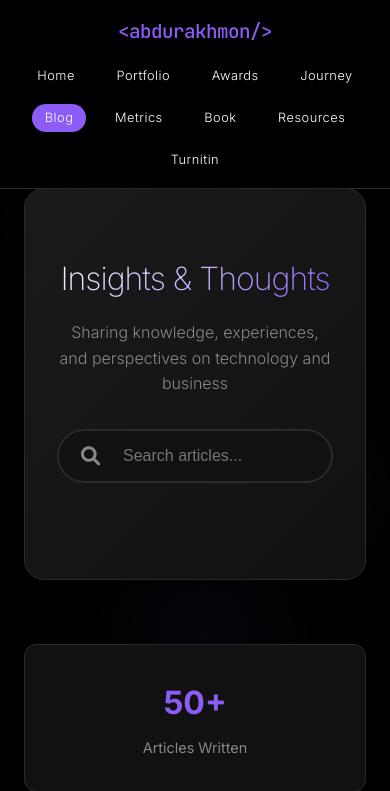
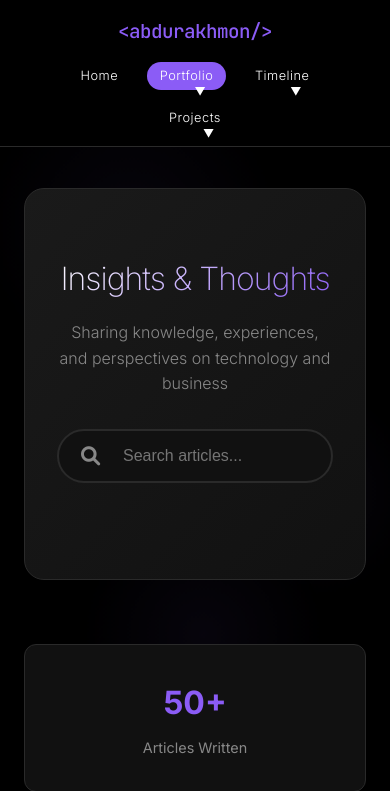
Before and after one commit to Mukhammad-develop/mkhmd, a Django app: page /blog/ in a window 390 px wide. Shown: the top 791 px of the page. Run offline with Django 5.2, Linux system fonts and the light colour scheme.

Commit message:
feat: Reorganize navigation menu with grouped dropdowns
🎨 Navigation Restructure:
- Portfolio dropdown: Portfolio, Awards, Journey, Blog
- Timeline dropdown: Metrics, Book
- Projects dropdown: Resources, Turnitin

✨ UI Enhancements:
- Added elegant dropdown menus with hover effects
- Maintained active state highlighting for grouped items
- Clean, minimal design with backdrop blur
- Responsive dropdown positioning

🎯 User Experience:
- Reduced navigation clutter from 9 items to 4 main sections
- Logical grouping of related content
- Smooth hover animations and transitions
- Consistent with existing design language

```diff
--- a/website/templates/website/base.html
+++ b/website/templates/website/base.html
@@ -138,6 +138,52 @@
         .nav-links a.active {
             background: var(--primary-purple);
             color: var(--pure-white);
+        }
+
+        /* Dropdown menu styles */
+        .dropdown {
+            position: relative;
+        }
+
+        .dropdown-content {
+            display: none;
+            position: absolute;
+            top: 100%;
+            left: 0;
+            background: rgba(0, 0, 0, 0.95);
+            backdrop-filter: blur(20px);
+            border: 1px solid var(--border-gray);
+            border-radius: 10px;
+            min-width: 160px;
+            box-shadow: 0 8px 32px rgba(0, 0, 0, 0.3);
+            z-index: 1001;
+            margin-top: 0.5rem;
+        }
+
+        .dropdown:hover .dropdown-content {
+            display: block;
+        }
+
+        .dropdown-content a {
+            display: block;
+            padding: 0.75rem 1rem;
+            color: var(--pure-white);
+            text-decoration: none;
+            font-size: 0.8rem;
+            transition: all 0.3s ease;
+            border-radius: 8px;
+            margin: 0.25rem;
+        }
+
+        .dropdown-content a:hover {
+            background: var(--primary-purple);
+            color: var(--pure-white);
+        }
+
+        .dropdown > a::after {
+            content: ' ▼';
+            font-size: 0.7rem;
+            margin-left: 0.5rem;
         }
 
         /* Page specific content */
@@ -400,14 +446,32 @@
             <a href="{% url 'website:home' %}" class="logo">&lt;{{ name|lower }}/&gt;</a>
             <ul class="nav-links">
                 <li><a href="{% url 'website:home' %}" {% if request.resolver_match.url_name == 'home' %}class="active"{% endif %}>Home</a></li>
-                <li><a href="{% url 'website:portfolio' %}" {% if request.resolver_match.url_name == 'portfolio' %}class="active"{% endif %}>Portfolio</a></li>
-                <li><a href="{% url 'website:achievements' %}" {% if request.resolver_match.url_name == 'achievements' %}class="active"{% endif %}>Awards</a></li>
-                <li><a href="{% url 'website:timeline' %}" {% if request.resolver_match.url_name == 'timeline' %}class="active"{% endif %}>Journey</a></li>
-                <li><a href="{% url 'website:blog' %}" {% if request.resolver_match.url_name == 'blog' %}class="active"{% endif %}>Blog</a></li>
-                <li><a href="{% url 'website:metrics' %}" {% if request.resolver_match.url_name == 'metrics' %}class="active"{% endif %}>Metrics</a></li>
-                <li><a href="{% url 'website:booking' %}" {% if request.resolver_match.url_name == 'booking' %}class="active"{% endif %}>Book</a></li>
-                <li><a href="{% url 'website:resources' %}" {% if request.resolver_match.url_name == 'resources' %}class="active"{% endif %}>Resources</a></li>
-                <li><a href="{% url 'website:turnitin' %}" {% if request.resolver_match.url_name == 'turnitin' %}class="active"{% endif %}>Turnitin</a></li>
+
+                <li class="dropdown">
+                    <a href="{% url 'website:portfolio' %}" {% if request.resolver_match.url_name in 'portfolio,achievements,timeline,blog' %}class="active"{% endif %}>Portfolio</a>
+                    <div class="dropdown-content">
+                        <a href="{% url 'website:portfolio' %}">Portfolio</a>
+                        <a href="{% url 'website:achievements' %}">Awards</a>
+                        <a href="{% url 'website:timeline' %}">Journey</a>
+                        <a href="{% url 'website:blog' %}">Blog</a>
+                    </div>
+                </li>
+
+                <li class="dropdown">
+                    <a href="{% url 'website:metrics' %}" {% if request.resolver_match.url_name in 'metrics,booking' %}class="active"{% endif %}>Timeline</a>
+                    <div class="dropdown-content">
+                        <a href="{% url 'website:metrics' %}">Metrics</a>
+                        <a href="{% url 'website:booking' %}">Book</a>
+                    </div>
+                </li>
+
+                <li class="dropdown">
+                    <a href="{% url 'website:resources' %}" {% if request.resolver_match.url_name in 'resources,turnitin' %}class="active"{% endif %}>Projects</a>
+                    <div class="dropdown-content">
+                        <a href="{% url 'website:resources' %}">Resources</a>
+                        <a href="{% url 'website:turnitin' %}">Turnitin</a>
+                    </div>
+                </li>
             </ul>
         </div>
     </nav>
```
